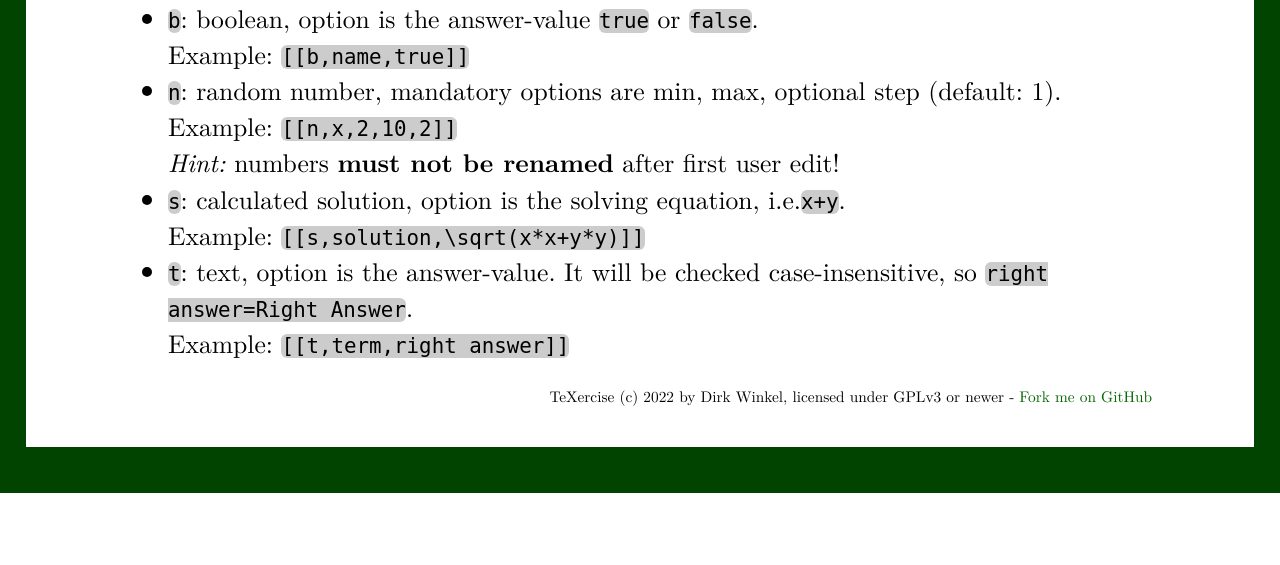
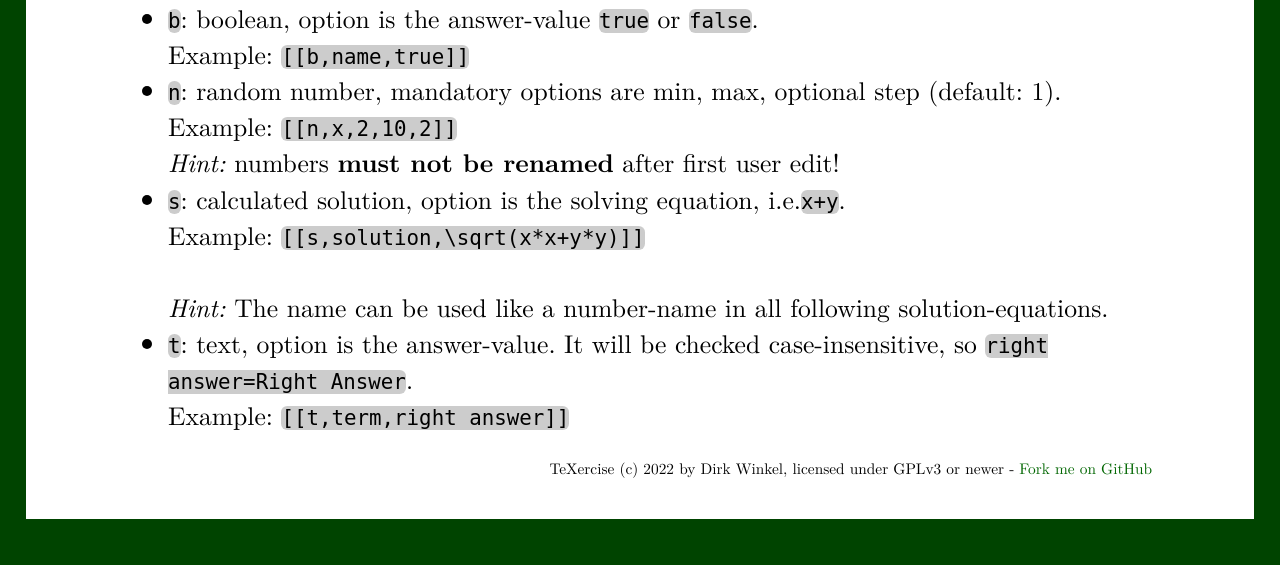
Before and after one commit to polarwinkel/TeXercise, a Flask app: template templates/putSheet.html in a window 1280 px wide. Shown: the part 849-1414 px from the top of the page. Before the commit the page ends 1342 px from the top, so only its background shows below. Run offline with Flask 2, Linux system fonts and the light colour scheme; the template is opened without the code that fills it, so the values that code supplies are empty.

Commit message:
added hint for solution-edit

```diff
--- a/templates/putSheet.html
+++ b/templates/putSheet.html
@@ -34,7 +34,8 @@ The first attribute is the type, the second is the name, followed by the options
     Example: <code>[[n,x,2,10,2]]</code><br />
     <i>Hint:</i> numbers <b>must not be renamed</b> after first user edit!</li>
     <li><code>s</code>: calculated solution, option is the solving equation, i.e.<code>x+y</code>.<br />
-    Example: <code>[[s,solution,\sqrt(x*x+y*y)]]</code></li>
+    Example: <code>[[s,solution,\sqrt(x*x+y*y)]]</code></li><br />
+    <i>Hint:</i> The name can be used like a number-name in all following solution-equations.</li>
     <li><code>t</code>: text, option is the answer-value. It will be checked case-insensitive, so <code>right answer=Right Answer</code>.<br />
     Example: <code>[[t,term,right answer]]</code></li>
 </ul>
```
